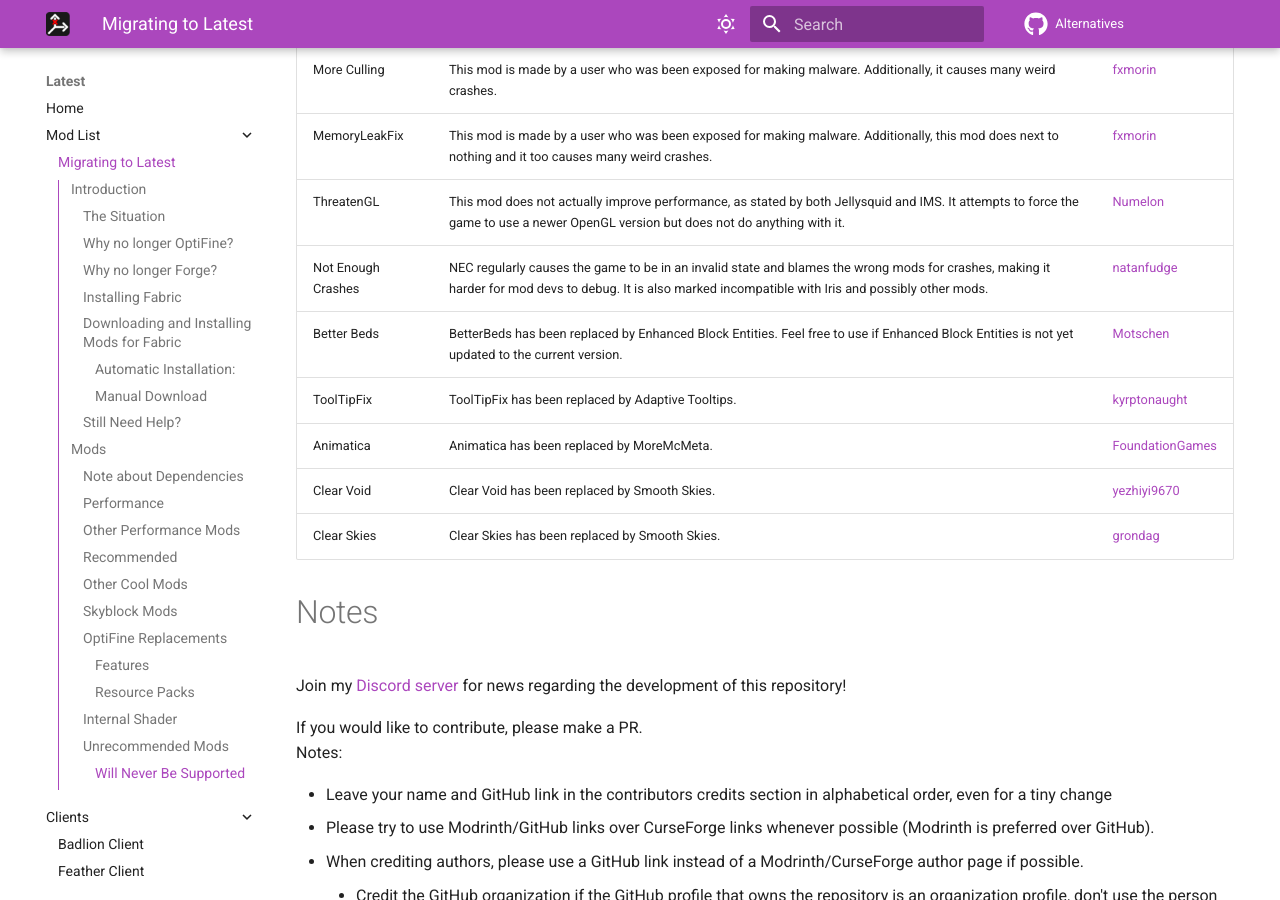
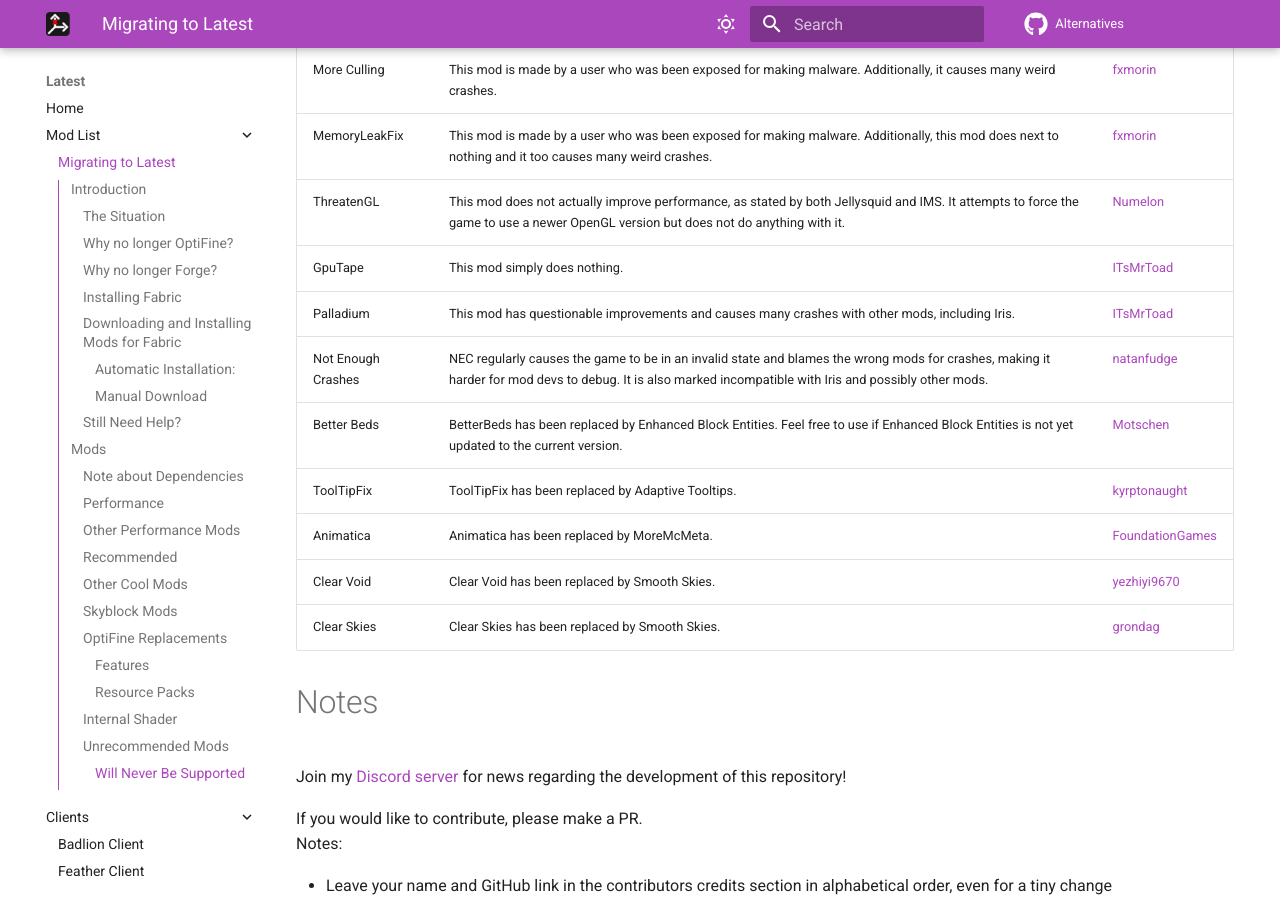
Before and after one commit to MicrocontrollersDev/Alternatives, an MkDocs documentation site: the page built from docs/latest/migrating.md, in a window 1280 px wide and 900 px high, scrolled down 12595 px. Built offline with MkDocs 1.6.1 and Material for MkDocs 9.7.7, drawn with Linux system fonts in a browser that asks for light colours; comment, search, counter and statistics services are not loaded.

Commit message:
advise against gputape and palladium

```diff
--- a/docs/latest/migrating.md
+++ b/docs/latest/migrating.md
@@ -273,6 +273,8 @@
 | More Culling | This mod is made by a user who was been exposed for making malware. Additionally, it causes many weird crashes. | [fxmorin](https://github.com/fxmorin) |
 | MemoryLeakFix | This mod is made by a user who was been exposed for making malware. Additionally, this mod does next to nothing and it too causes many weird crashes. | [fxmorin](https://github.com/fxmorin) |
 | ThreatenGL | This mod does not actually improve performance, as stated by both Jellysquid and IMS. It attempts to force the game to use a newer OpenGL version but does not do anything with it. | [Numelon](https://github.com/Numelon-Softworks) |
+| GpuTape | This mod simply does nothing. | [ITsMrToad](https://github.com/ITsMrToad) |
+| Palladium | This mod has questionable improvements and causes many crashes with other mods, including Iris. | [ITsMrToad](https://github.com/ITsMrToad) |
 | Not Enough Crashes | NEC regularly causes the game to be in an invalid state and blames the wrong mods for crashes, making it harder for mod devs to debug. It is also marked incompatible with Iris and possibly other mods. | [natanfudge](https://github.com/natanfudge) |
 | Better Beds | BetterBeds has been replaced by Enhanced Block Entities. Feel free to use if Enhanced Block Entities is not yet updated to the current version.| [Motschen](https://github.com/Motschen) |
 | ToolTipFix | ToolTipFix has been replaced by Adaptive Tooltips. | [kyrptonaught](https://github.com/kyrptonaught) |
```
